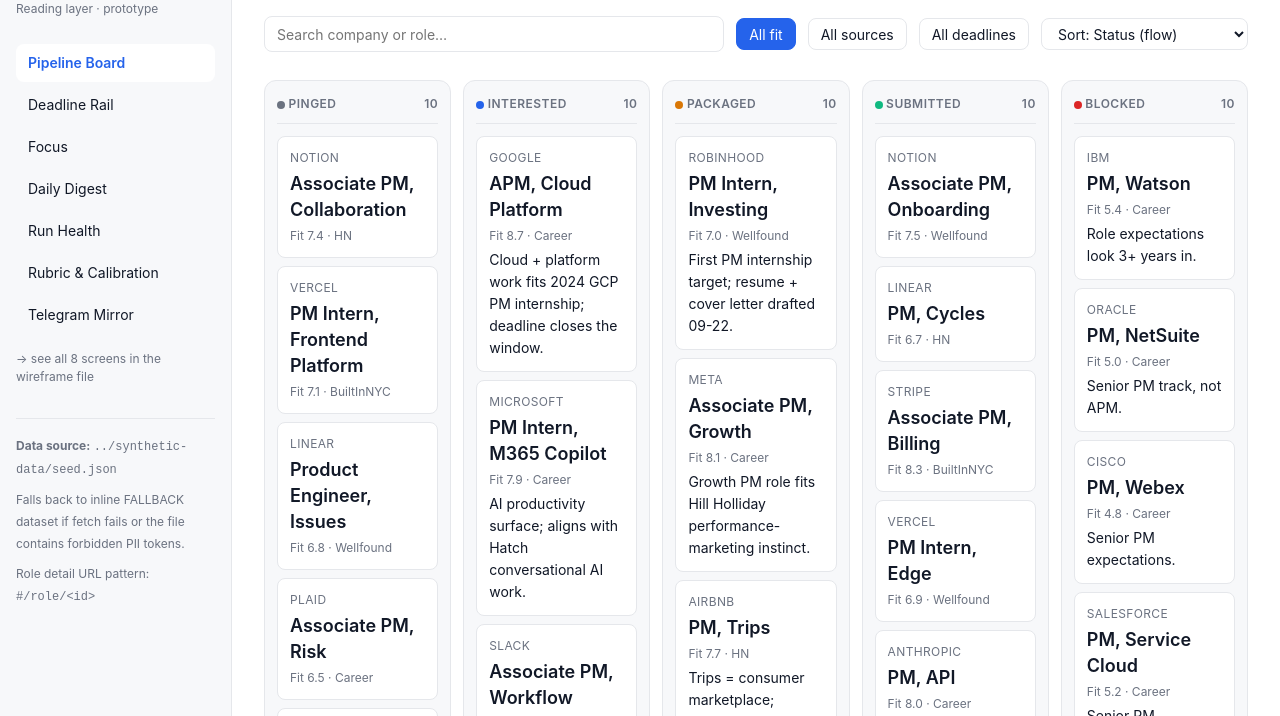
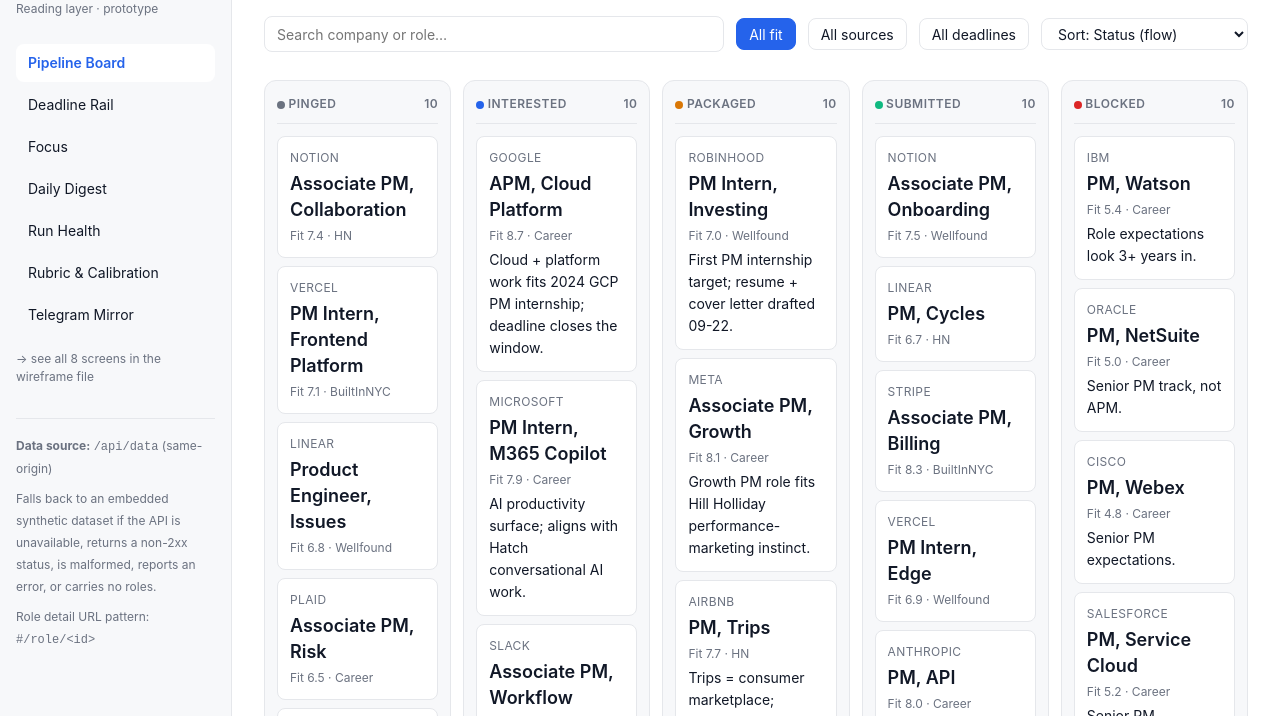
Before and after one commit to AchyuthChirravuri/junter, a plain HTML site: page ui/index.html in a window 1280 px wide. Shown: the part 84-800 px from the top of the page. Drawn offline with Linux system fonts and the light colour scheme; no server answers.

Commit message:
Junter: update UI data-source copy to /api/data

```diff
--- a/ui/index.html
+++ b/ui/index.html
@@ -4,7 +4,7 @@
   <meta charset="UTF-8" />
   <meta name="viewport" content="width=1200" />
   <title>Junter — Reading Layer (Prototype)</title>
-  <meta name="description" content="Static HTML prototype of the Junter reading layer — Pipeline Board, Deadline Rail, Focus, Daily Digest, Role Detail, Run Health, Rubric &amp; Calibration, Telegram Mirror. Reads ../synthetic-data/seed.json via fetch; falls back to an inline dataset if the fetch fails or the file contains PII tokens." />
+  <meta name="description" content="Static HTML prototype of the Junter reading layer — Pipeline Board, Deadline Rail, Focus, Daily Digest, Role Detail, Run Health, Rubric &amp; Calibration, Telegram Mirror. Reads live tracker JSON from the same-origin /api/data endpoint; falls back to an embedded synthetic dataset if the API is unavailable, malformed, or reports an error." />
   <link rel="stylesheet" href="styles.css" />
 </head>
 <body>
@@ -30,8 +30,8 @@
       </ul>
       <p class="sidebar__hint">→ see all 8 screens in the wireframe file</p>
       <div style="margin-top: var(--space-7); padding-top: var(--space-5); border-top: 1px solid var(--color-border); font-size: var(--text-meta); color: var(--color-text-secondary);">
-        <p style="margin: 0 0 var(--space-3) 0;"><strong>Data source:</strong> <code style="font-family: ui-monospace, monospace;">../synthetic-data/seed.json</code></p>
-        <p style="margin: 0 0 var(--space-3) 0;">Falls back to inline FALLBACK dataset if fetch fails or the file contains forbidden PII tokens.</p>
+        <p style="margin: 0 0 var(--space-3) 0;"><strong>Data source:</strong> <code style="font-family: ui-monospace, monospace;">/api/data</code> (same-origin)</p>
+        <p style="margin: 0 0 var(--space-3) 0;">Falls back to an embedded synthetic dataset if the API is unavailable, returns a non-2xx status, is malformed, reports an error, or carries no roles.</p>
         <p style="margin: 0;">Role detail URL pattern: <code style="font-family: ui-monospace, monospace;">#/role/&lt;id&gt;</code></p>
       </div>
     </aside>
```
